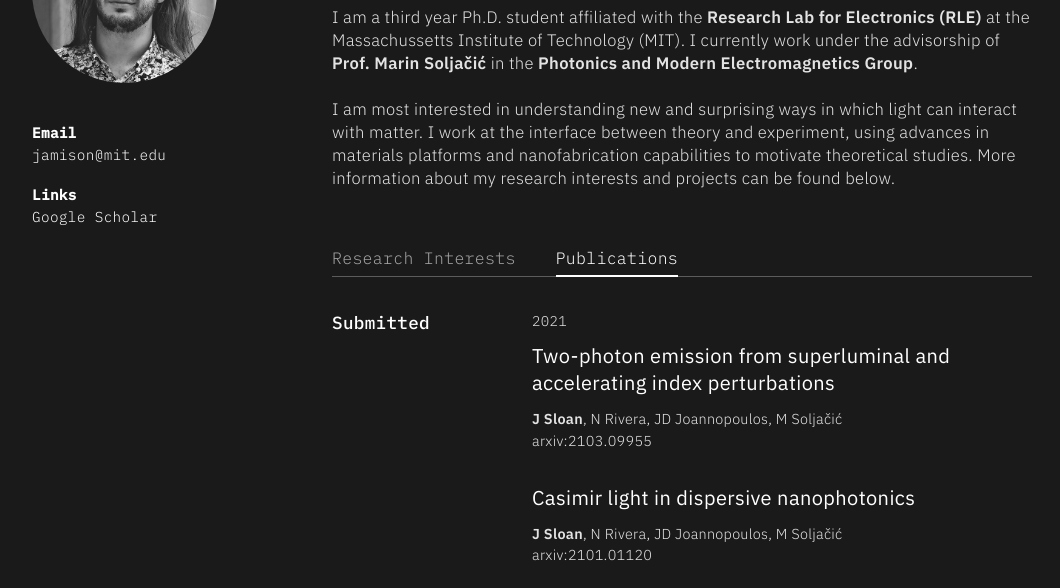
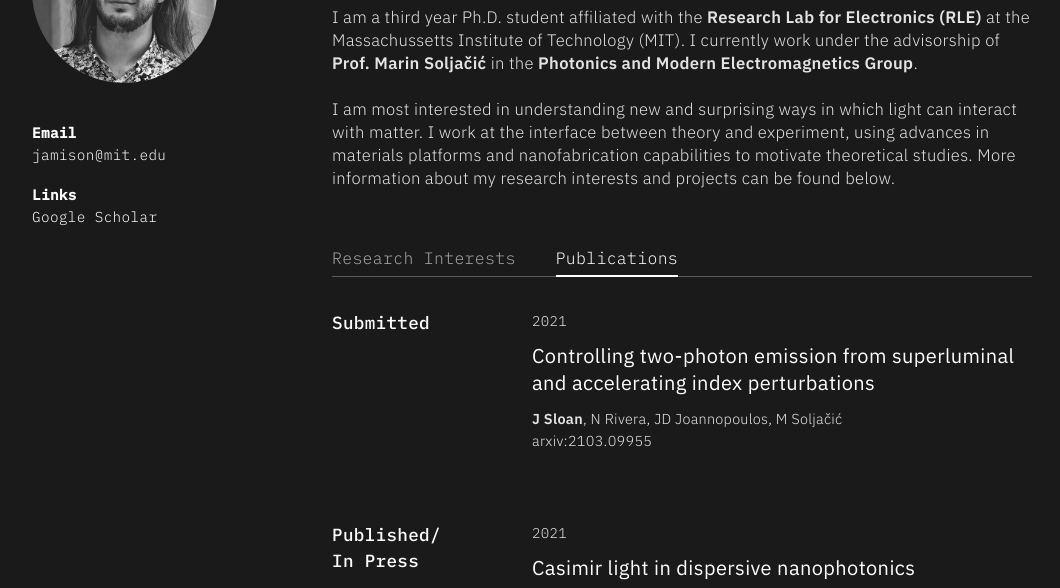
Before and after one commit to JamisonSloan/JamisonSloan_website_old, a plain HTML site: page index.html in a window 1280 px wide. Both pictures are taken after a click on the element "Publications". Shown: the part 212-800 px from the top of the page, without its empty margins (108-1168 px from the left). Drawn offline with Linux system fonts and the light colour scheme.

Commit message:
Updated publications

```diff
--- a/index.html
+++ b/index.html
@@ -82,15 +82,9 @@
                         <span class="year">2021</span>
                         <div class="publication-item">
                             <a href="https://arxiv.org/abs/2103.09955" target="_blank">
-                                <h4>Two-photon emission from superluminal and accelerating index perturbations</h4>
+                                <h4>Controlling two-photon emission from superluminal and accelerating index perturbations</h4>
                             </a>
                             <span class="details"><b>J Sloan</b>, N Rivera, JD Joannopoulos, M Soljačić<br>arxiv:2103.09955</span>
-                        </div>
-                        <div class="publication-item">
-                                <h4>
-                                    <a href="https://arxiv.org/abs/2101.01120" target="_blank">Casimir light in dispersive nanophotonics</a>
-                            </h4>
-                            <span class="details"><b>J Sloan</b>, N Rivera, JD Joannopoulos, M Soljačić<br>arxiv:2101.01120</span>
                         </div>
                     </div>
                 </div>
@@ -100,6 +94,13 @@
                         <h3>Published/ In Press</h3>
                     </div>
                     <div class="right">
+                        <span class="year">2021</span>
+                        <div class="publication-item">
+                            <h4>
+                                <a href="https://journals.aps.org/prl/abstract/10.1103/PhysRevLett.127.053603" target="_blank">Casimir light in dispersive nanophotonics</a>
+                        </h4>
+                        <span class="details"><b>J Sloan</b>, N Rivera, JD Joannopoulos, M Soljačić<br>Phys. Rev. Lett. 127, 053603</span>
+                        </div>
                         <span class="year">2019</span>
                         <div class="publication-item">
                                 <h4>
```
